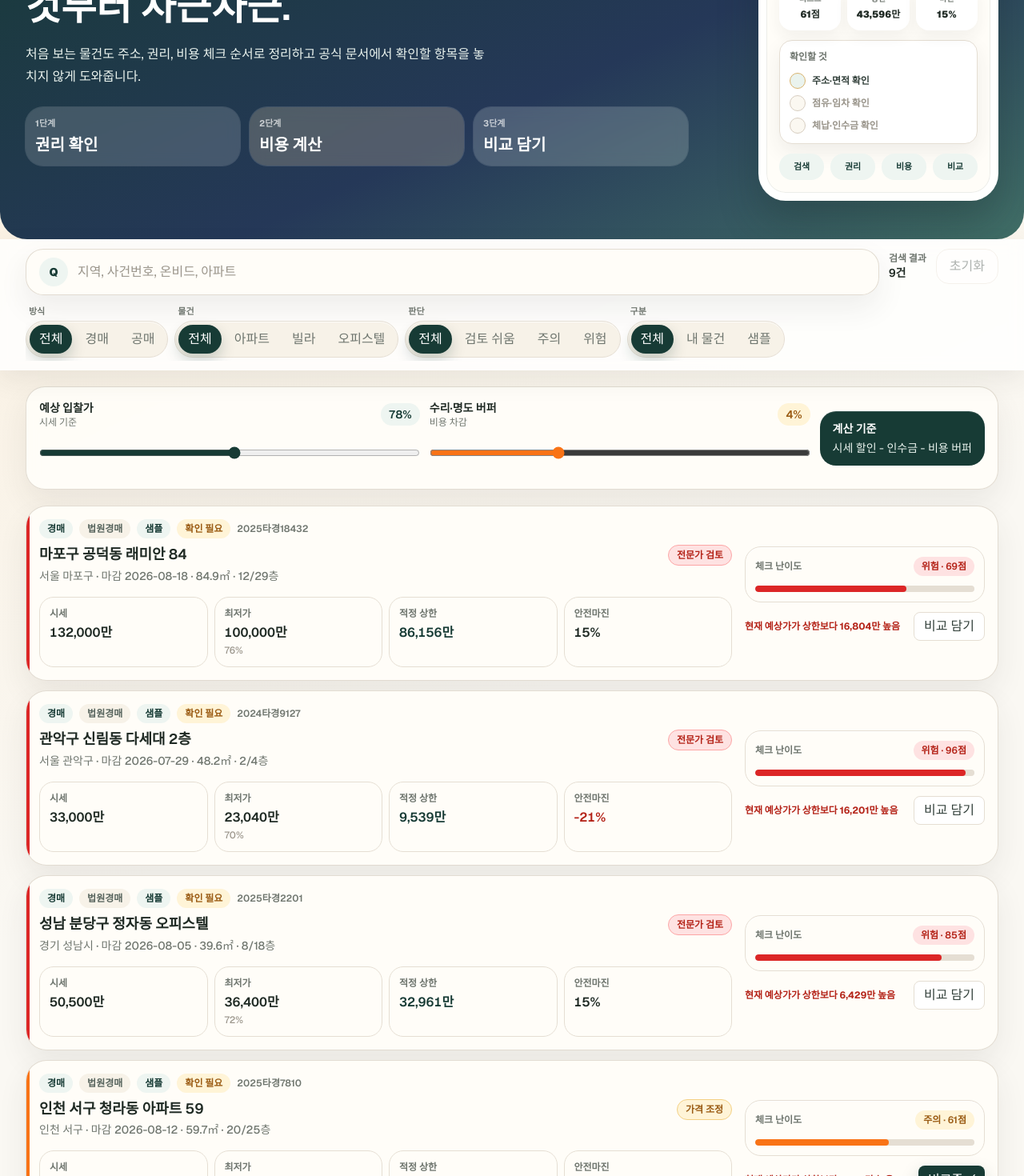
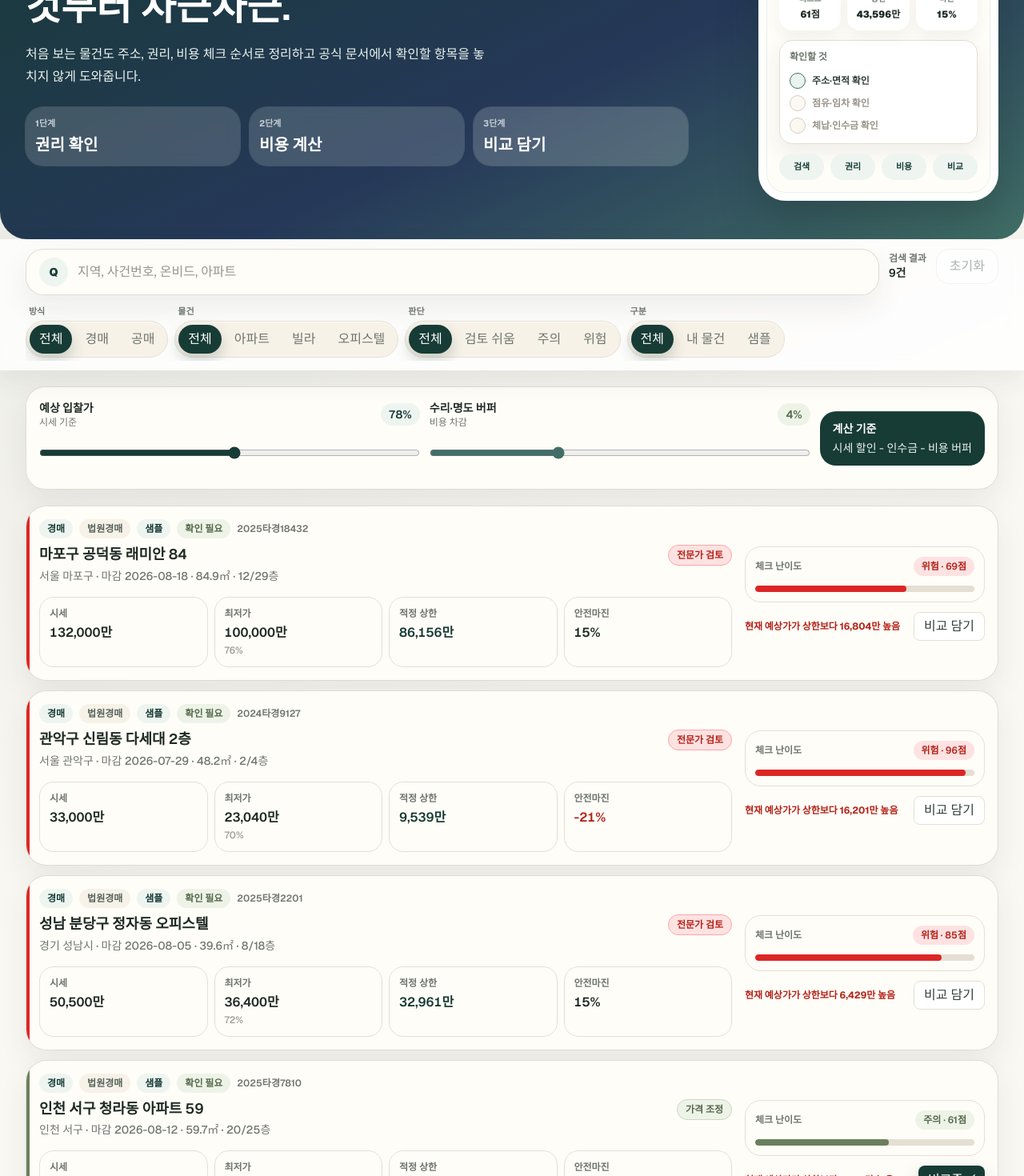
Before and after one commit to jinSsol/auction-risk-analyzer, a Next.js app: page / in a window 1280 px wide. Shown: the part 200-1670 px from the top of the page at 80% size. Built offline with nearby package versions, Linux system fonts and the light colour scheme.

Commit message:
Remove apricot home accents

```diff
--- a/app/globals.css
+++ b/app/globals.css
@@ -32,7 +32,7 @@ input {
 }
 
 ::selection {
-  background: #f7dfb7;
+  background: #d7e4dc;
   color: #173b35;
 }
 
@@ -42,14 +42,14 @@ button {
 
 button:focus-visible,
 input:focus-visible {
-  outline: 3px solid #f2c980;
+  outline: 3px solid #cfe1d8;
   outline-offset: 2px;
 }
 
 .app-shell {
   background:
-    linear-gradient(155deg, rgba(246, 193, 119, 0.2), transparent 34%),
-    linear-gradient(30deg, rgba(23, 59, 53, 0.1), transparent 31%),
+    linear-gradient(155deg, rgba(23, 59, 53, 0.09), transparent 34%),
+    linear-gradient(30deg, rgba(65, 111, 103, 0.1), transparent 31%),
     #faf8f3;
 }
 
--- a/app/page.tsx
+++ b/app/page.tsx
@@ -132,7 +132,7 @@ export default function Home() {
 
             <div className="mt-8 max-w-2xl">
               <p className="inline-flex items-center gap-2 rounded-full bg-white/14 px-3 py-1 text-xs font-semibold text-white ring-1 ring-white/18 backdrop-blur">
-                <span className="h-1.5 w-1.5 rounded-full bg-[#F6C177]" />
+                <span className="h-1.5 w-1.5 rounded-full bg-[#CFE1D8]" />
                 오늘의 권리분석 루틴
               </p>
               <h1 className="mt-4 text-3xl font-semibold leading-tight tracking-normal text-white md:text-5xl">
@@ -155,7 +155,7 @@ export default function Home() {
             <div className="phone-mock w-[300px] overflow-hidden bg-[#FFFDF8] text-[#1F2A24]">
               <div className="phone-notch mx-auto h-5 w-28" />
               <div className="bg-[#173B35] px-5 pb-5 pt-2 text-white">
-                <p className="text-xs font-semibold text-[#F7DFB7]">3분 검토 루틴</p>
+                <p className="text-xs font-semibold text-[#DDEBE5]">3분 검토 루틴</p>
                 <h2 className="mt-2 text-lg font-semibold leading-snug">
                   {bestPreview?.title ?? "경매·공매 리스크 워크벤치"}
                 </h2>
@@ -302,7 +302,7 @@ export default function Home() {
               min={0}
               max={12}
               onChange={setBufferRatio}
-              tone="amber"
+              tone="sage"
             />
             <div className="rounded-[20px] bg-[#173B35] px-4 py-3 text-sm text-white shadow-[inset_0_1px_0_rgba(255,255,255,0.12)]">
               <p className="font-semibold">계산 기준</p>
@@ -421,7 +421,7 @@ function HeroMetric({
 }) {
   const styles = {
     default: "bg-white/16 text-white",
-    warn: "bg-[#F7DFB7]/22 text-white",
+    warn: "bg-[#DDEBE5]/18 text-white",
     soft: "bg-[#EAF3EE]/20 text-white",
   };
 
@@ -447,7 +447,7 @@ function PhoneCheckLine({ label, muted }: { label: string; muted?: boolean }) {
     <div className="flex items-center gap-2">
       <span
         className={`h-5 w-5 rounded-full border ${
-          muted ? "border-[#D7CDC0] bg-[#FBF8F1]" : "border-[#D9B36D] bg-[#EAF3EE]"
+          muted ? "border-[#D7CDC0] bg-[#FBF8F1]" : "border-[#416F67] bg-[#EAF3EE]"
         }`}
       />
       <span className={`text-xs font-bold ${muted ? "text-[#9A958B]" : "text-[#34423C]"}`}>
@@ -505,7 +505,7 @@ function RangeControl({
   suffix: string;
   min: number;
   max: number;
-  tone: "green" | "amber";
+  tone: "green" | "sage";
   onChange: (value: number) => void;
 }) {
   return (
@@ -519,7 +519,7 @@ function RangeControl({
           className={`rounded-full px-2.5 py-1 text-sm font-semibold tabular-nums ${
             tone === "green"
               ? "bg-[#EEF5F1] text-[#173B35]"
-              : "bg-[#FFF4D7] text-[#9A5B13]"
+              : "bg-[#EEF3E8] text-[#566A4B]"
           }`}
         >
           {value}%
@@ -532,7 +532,7 @@ function RangeControl({
         value={value}
         onChange={(event) => onChange(Number(event.target.value))}
         className={`mt-2 h-11 w-full cursor-pointer touch-pan-x ${
-          tone === "green" ? "accent-[#173B35]" : "accent-[#F97316]"
+          tone === "green" ? "accent-[#173B35]" : "accent-[#416F67]"
         }`}
       />
     </div>
@@ -570,7 +570,7 @@ function statusLabelsFor(item: AnalyzedItem) {
 function StatusBadge({ label }: { label: string }) {
   const style =
     label === "확인 필요"
-      ? "bg-[#FFF4D7] text-[#9A5B13]"
+      ? "bg-[#EEF3E8] text-[#566A4B]"
       : label === "직접 입력"
         ? "bg-[#F7F2E8] text-[#56635C]"
         : "bg-[#EEF5F1] text-[#173B35]";
@@ -742,7 +742,7 @@ function CompactStat({
 
 const riskAccent: Record<RiskLevel, string> = {
   안정: "bg-[#173B35]",
-  주의: "bg-[#F97316]",
+  주의: "bg-[#6B7F5D]",
   위험: "bg-[#DC2626]",
 };
 
@@ -780,7 +780,7 @@ function PriceStat({
 
 function RiskMeter({ level, score }: { level: RiskLevel; score: number }) {
   const color =
-    level === "위험" ? "bg-[#DC2626]" : level === "주의" ? "bg-[#F97316]" : "bg-[#173B35]";
+    level === "위험" ? "bg-[#DC2626]" : level === "주의" ? "bg-[#6B7F5D]" : "bg-[#173B35]";
   return (
     <div className="mt-3 h-2 overflow-hidden rounded-full bg-[#E5DED3]">
       <div className={`risk-fill h-full rounded-full ${color}`} style={{ width: `${score}%` }} />
@@ -1022,7 +1022,7 @@ function MobileTabButton({
       }`}
     >
       {highlighted && !active ? (
-        <span className="absolute right-5 top-2 h-2 w-2 rounded-full bg-[#F97316] ring-2 ring-white" />
+        <span className="absolute right-5 top-2 h-2 w-2 rounded-full bg-[#416F67] ring-2 ring-white" />
       ) : null}
       <TabIcon type={icon} active={active || Boolean(highlighted)} />
       <span className="mt-1 block">{label}</span>
@@ -1076,7 +1076,7 @@ function MiniStat({
 function RiskBadge({ level, score }: { level: RiskLevel; score: number }) {
   const styles = {
     안정: "bg-[#EEF5F1] text-[#173B35]",
-    주의: "bg-[#FFF4D7] text-[#9A5B13]",
+    주의: "bg-[#EEF3E8] text-[#566A4B]",
     위험: "bg-[#FEE2E2] text-[#B42318]",
   };
   const label = level === "안정" ? "검토 쉬움" : level;
@@ -1092,7 +1092,7 @@ function Verdict({ value }: { value: string }) {
     value === "입찰 검토"
       ? "border-[#D7E4DC] bg-[#EEF5F1] text-[#173B35]"
       : value === "가격 조정"
-        ? "border-[#F3D083] bg-[#FFF4D7] text-[#9A5B13]"
+        ? "border-[#CBD9C2] bg-[#EEF3E8] text-[#566A4B]"
         : "border-[#FCA5A5] bg-[#FEE2E2] text-[#B42318]";
   return (
     <span className={`inline-flex w-fit rounded-full border px-2.5 py-1 text-xs font-semibold ${style}`}>
```
Also changed, not shown: 1 other file (tests, documents, lock files or other folders).
